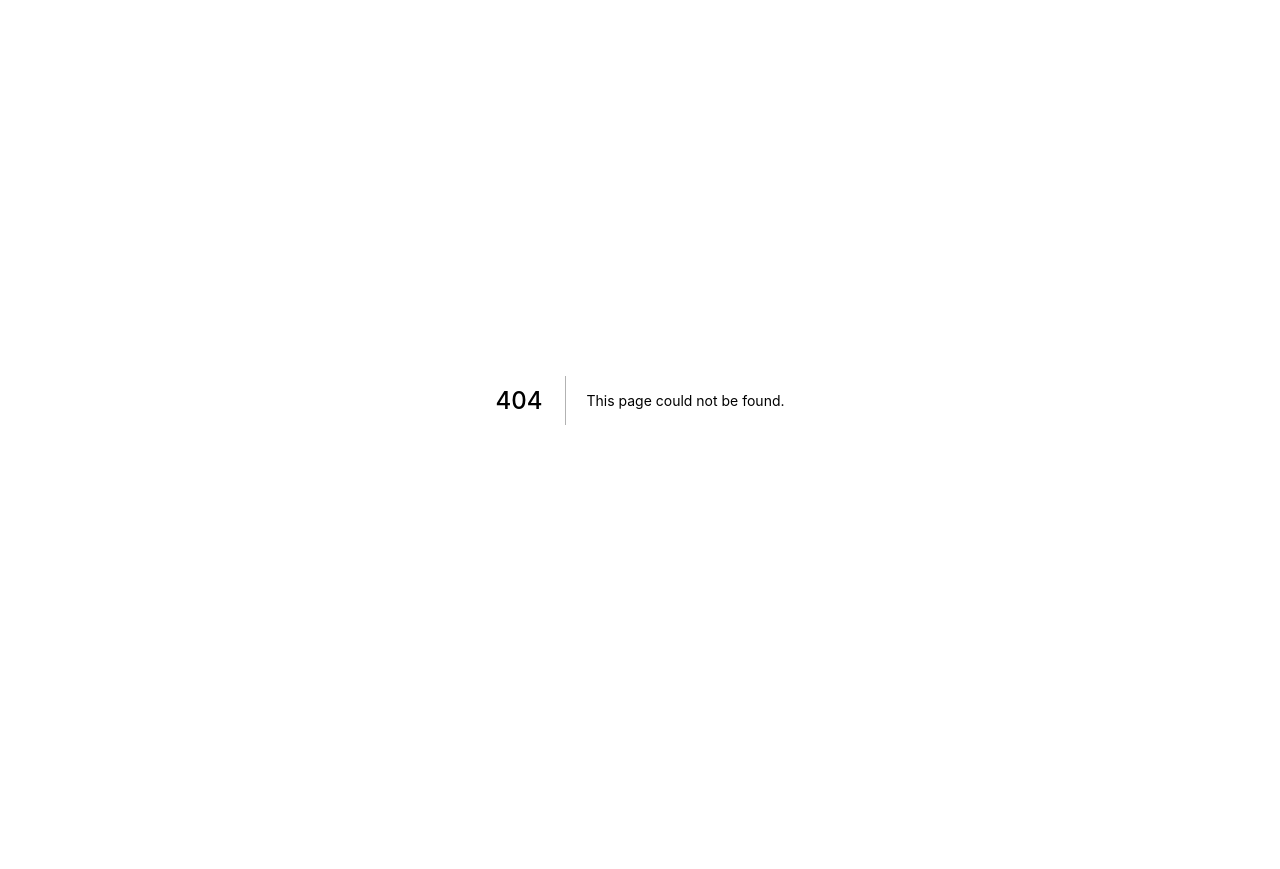
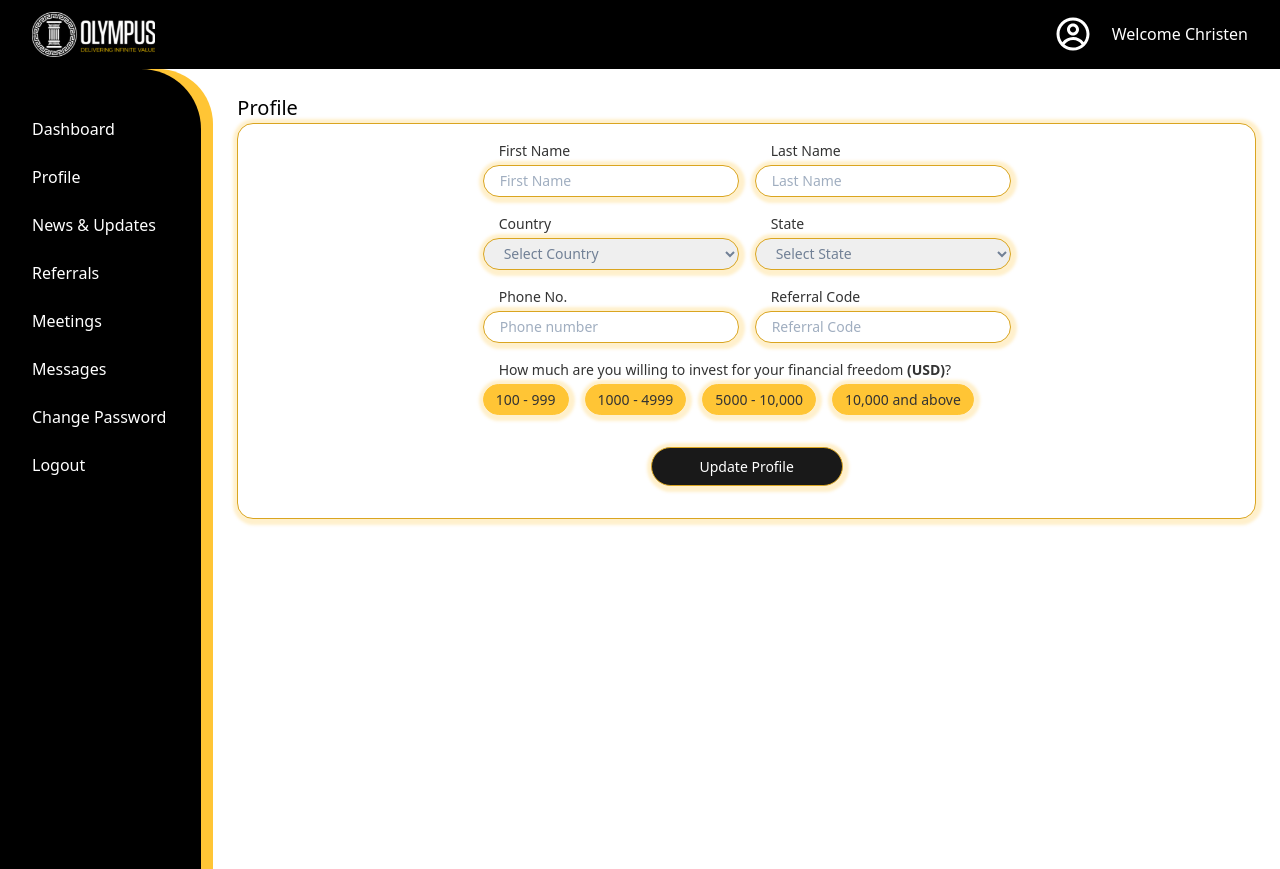
Before and after one commit to allebd/olympus, a Next.js app: page /profile in a window 1280 px wide. Before the commit this address had no page. Before the commit the page ends 800 px from the top, so only its background shows below. Built offline with nearby package versions, Linux system fonts and the light colour scheme.

Commit message:
add profile page

```diff
--- /dev/null
+++ b/components/Profile/index.js
@@ -0,0 +1,84 @@
+import { ProtectedLayout } from '../ProtectedLayout';
+
+export const Profile = () => (
+  <div>
+    <ProtectedLayout
+      content={
+        <div className="profile-content">
+          <h3>Profile</h3>
+          <div className="form-box">
+            <form>
+              <div className="form-input">
+                <div className="form-group">
+                  <label htmlFor="first-name">First Name</label>
+                  <input
+                    id="first-name"
+                    type="text"
+                    placeholder="First Name"
+                    required
+                  />
+                </div>
+                <div className="form-group">
+                  <label htmlFor="last-name">Last Name</label>
+                  <input
+                    id="last-name"
+                    type="text"
+                    placeholder="Last Name"
+                    required
+                  />
+                </div>
+                <div className="form-group">
+                  <label htmlFor="country">Country</label>
+                  <select id="country" required>
+                    <option>Select Country</option>
+                  </select>
+                </div>
+                <div className="form-group">
+                  <label htmlFor="state">State</label>
+                  <select id="state" required>
+                    <option>Select State</option>
+                  </select>
+                </div>
+                <div className="form-group">
+                  <label htmlFor="phone-number">Phone No.</label>
+                  <input
+                    id="phone-number"
+                    type="number"
+                    placeholder="Phone number"
+                    required
+                  />
+                </div>
+                <div className="form-group">
+                  <label htmlFor="referral-code">Referral Code</label>
+                  <input
+                    id="referral-code"
+                    type="text"
+                    placeholder="Referral Code"
+                    required
+                  />
+                </div>
+                <div className="form-group referral">
+                  <label htmlFor="referral-code">
+                    How much are you willing to invest for your financial
+                    freedom <strong>(USD)</strong>?
+                  </label>
+                  <div className="option-pills">
+                    <div className="option-pill">100 - 999</div>
+                    <div className="option-pill">1000 - 4999</div>
+                    <div className="option-pill">5000 - 10,000</div>
+                    <div className="option-pill">10,000 and above</div>
+                  </div>
+                </div>
+                <div className="form-button">
+                  <button type="submit" className="button-link">
+                    Update Profile
+                  </button>
+                </div>
+              </div>
+            </form>
+          </div>
+        </div>
+      }
+    />
+  </div>
+);
--- a/components/ProtectedLayout/Sidebar/index.js
+++ b/components/ProtectedLayout/Sidebar/index.js
@@ -37,7 +37,7 @@ export const Sidebar = () => (
           </li>
           <li>
             <Link href="/settings">
-              <a>Settings</a>
+              <a>Change Password</a>
             </Link>
           </li>
           <li>
--- /dev/null
+++ b/pages/profile.js
@@ -0,0 +1,11 @@
+import { Profile } from '../components/Profile';
+
+const Index = () => (
+  <div>
+    <div className="profile-page">
+      <Profile />
+    </div>
+  </div>
+);
+
+export default Index;
```
Also changed, not shown: styles/tailwind.css.
